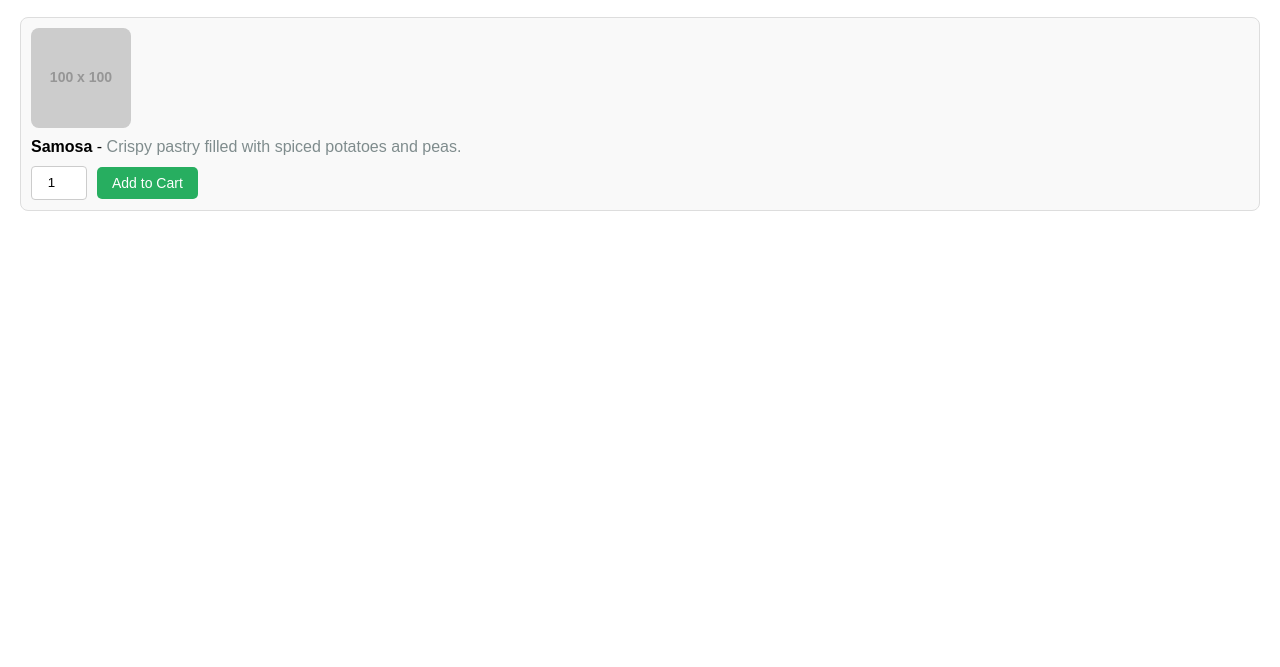
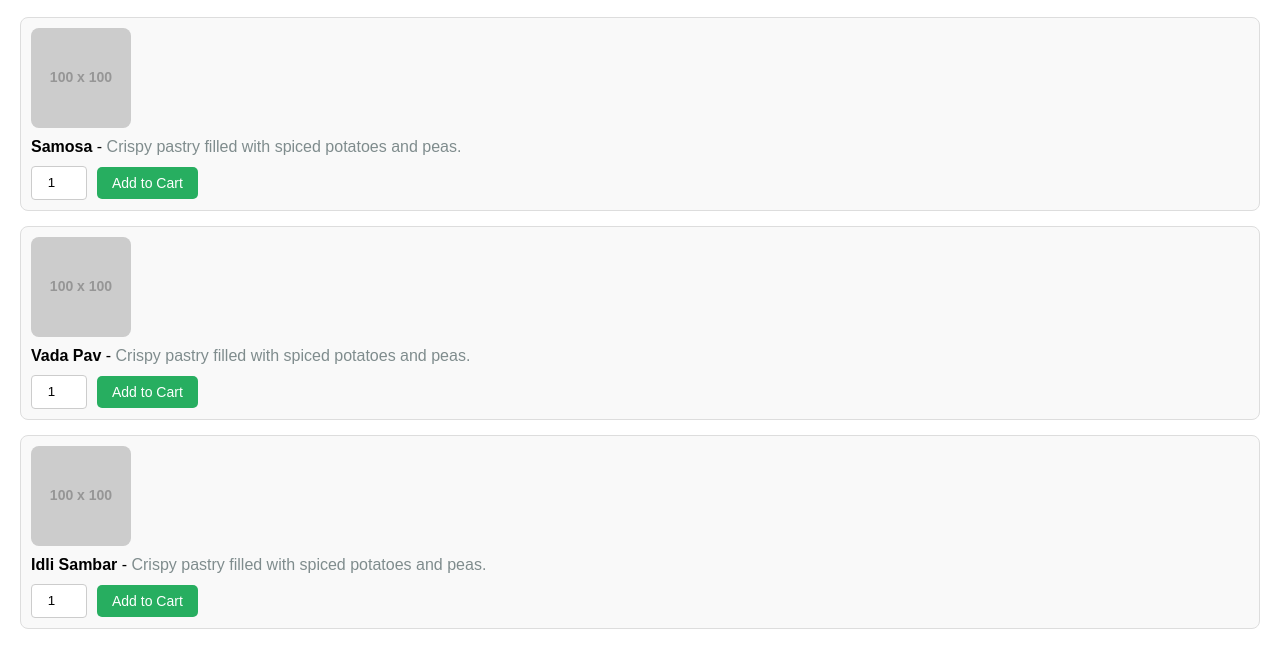
Before and after one commit to shrutipednekar04/Restaurant_Website, a plain HTML site: page explore.html in a window 1280 px wide. Shown: the part 111-778 px from the top of the page. Drawn offline with Linux system fonts and the light colour scheme; placeholder pictures from the web are drawn by us.

Commit message:
Items Added

```diff
--- a/explore.html
+++ b/explore.html
@@ -1,8 +1,8 @@
 <!DOCTYPE html>
 <html lang="en">
   <head>
-    <meta charset="UTF-8">
-    <meta name="viewport" content="width=device-width, initial-scale=1.0">
+    <meta charset="UTF-8" />
+    <meta name="viewport" content="width=device-width, initial-scale=1.0" />
     <title>Indian Restaurant Menu</title>
     <style>
       body {
@@ -75,12 +75,65 @@
     <div class="menu-category">
       <h2>Starters</h2>
       <div class="menu-item">
-            <img src="https://dummyimage.com/100x100/000/fff&text=Samosa" alt="Samosa">
+        <img
+          src="https://dummyimage.com/100x100/000/fff&text=Samosa"
+          alt="Samosa"
+        />
         <div>
-                <span class="item-name">Samosa</span> - <span class="item-description">Crispy pastry filled with spiced potatoes and peas.</span>
+          <span class="item-name">Samosa</span> -
+          <span class="item-description"
+            >Crispy pastry filled with spiced potatoes and peas.</span
+          >
           <div class="quantity-container">
-                    <input type="number" min="1" value="1" class="quantity">
-                    <button class="add-to-cart" onclick="addToCart('Samosa', 'Crispy pastry filled with spiced potatoes and peas.', this)">Add to Cart</button>
+            <input type="number" min="1" value="1" class="quantity" />
+            <button
+              class="add-to-cart"
+              onclick="addToCart('Samosa', 'Crispy pastry filled with spiced potatoes and peas.', this)"
+            >
+              Add to Cart
+            </button>
+          </div>
+        </div>
+      </div>
+      <div class="menu-item">
+        <img
+          src="https://dummyimage.com/100x100/000/fff&text=Vada Pav"
+          alt="Samosa"
+        />
+        <div>
+          <span class="item-name">Vada Pav</span> -
+          <span class="item-description"
+            >Crispy pastry filled with spiced potatoes and peas.</span
+          >
+          <div class="quantity-container">
+            <input type="number" min="1" value="1" class="quantity" />
+            <button
+              class="add-to-cart"
+              onclick="addToCart('Vada Pav', 'Crispy pastry filled with spiced potatoes and peas.', this)"
+            >
+              Add to Cart
+            </button>
+          </div>
+        </div>
+      </div>
+      <div class="menu-item">
+        <img
+          src="https://dummyimage.com/100x100/000/fff&text=Idli Sambar"
+          alt="Samosa"
+        />
+        <div>
+          <span class="item-name">Idli Sambar</span> -
+          <span class="item-description"
+            >Crispy pastry filled with spiced potatoes and peas.</span
+          >
+          <div class="quantity-container">
+            <input type="number" min="1" value="1" class="quantity" />
+            <button
+              class="add-to-cart"
+              onclick="addToCart('Idli Sambar', 'Crispy pastry filled with spiced potatoes and peas.', this)"
+            >
+              Add to Cart
+            </button>
           </div>
         </div>
       </div>
@@ -95,14 +148,14 @@
         const cartItem = {
           name: name,
           description: description,
-                quantity: quantity
+          quantity: quantity,
         };
 
-            let cart = JSON.parse(localStorage.getItem('cart')) || [];
+        let cart = JSON.parse(localStorage.getItem("cart")) || [];
         cart.push(cartItem);
-            localStorage.setItem('cart', JSON.stringify(cart));
+        localStorage.setItem("cart", JSON.stringify(cart));
 
-            window.location.href = 'cart.html'; // Redirect to the cart page
+        window.location.href = "cart.html"; // Redirect to the cart page
       }
     </script>
   </body>
```
Lines whose indentation alone changed are shown as unchanged.
